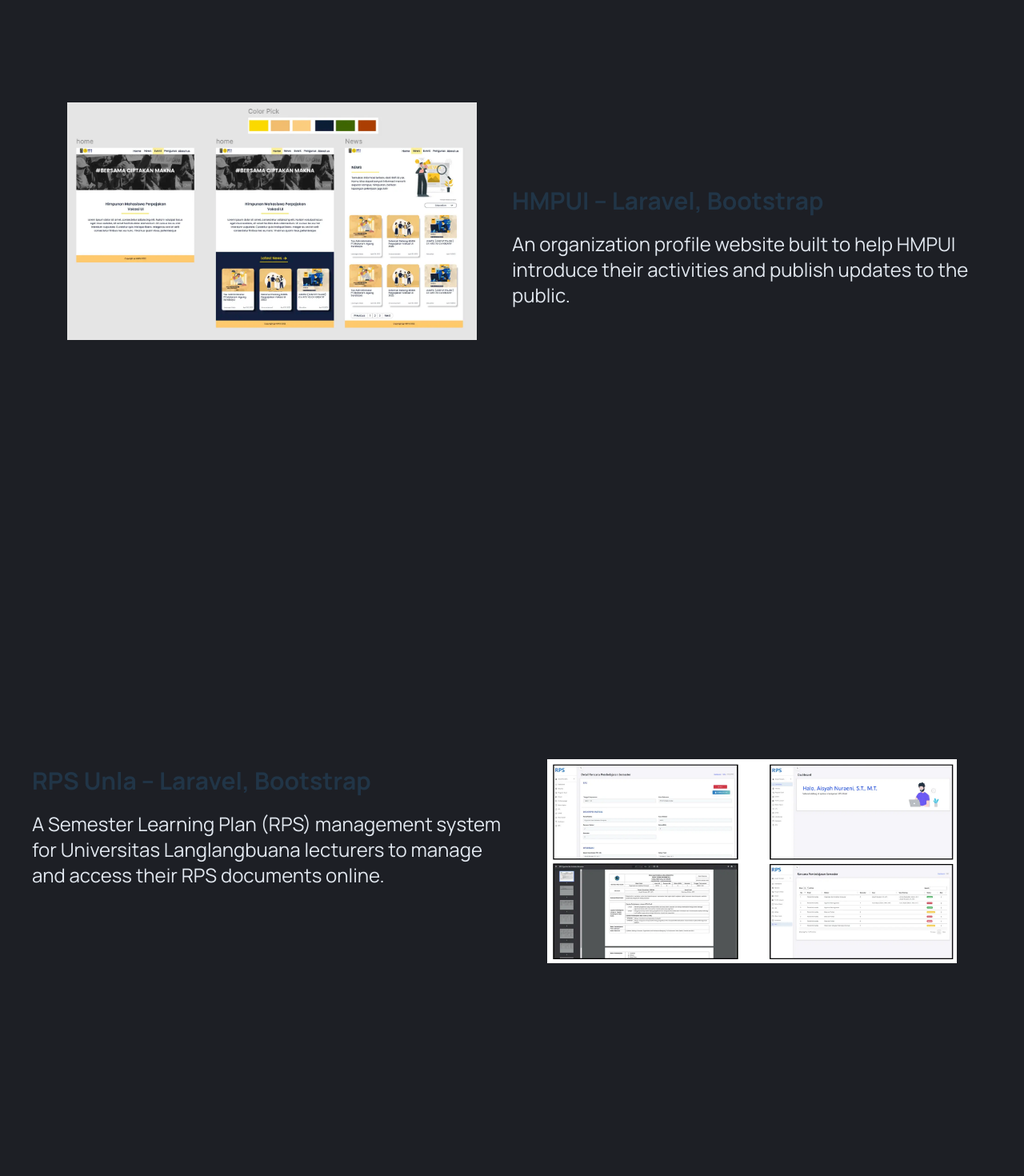
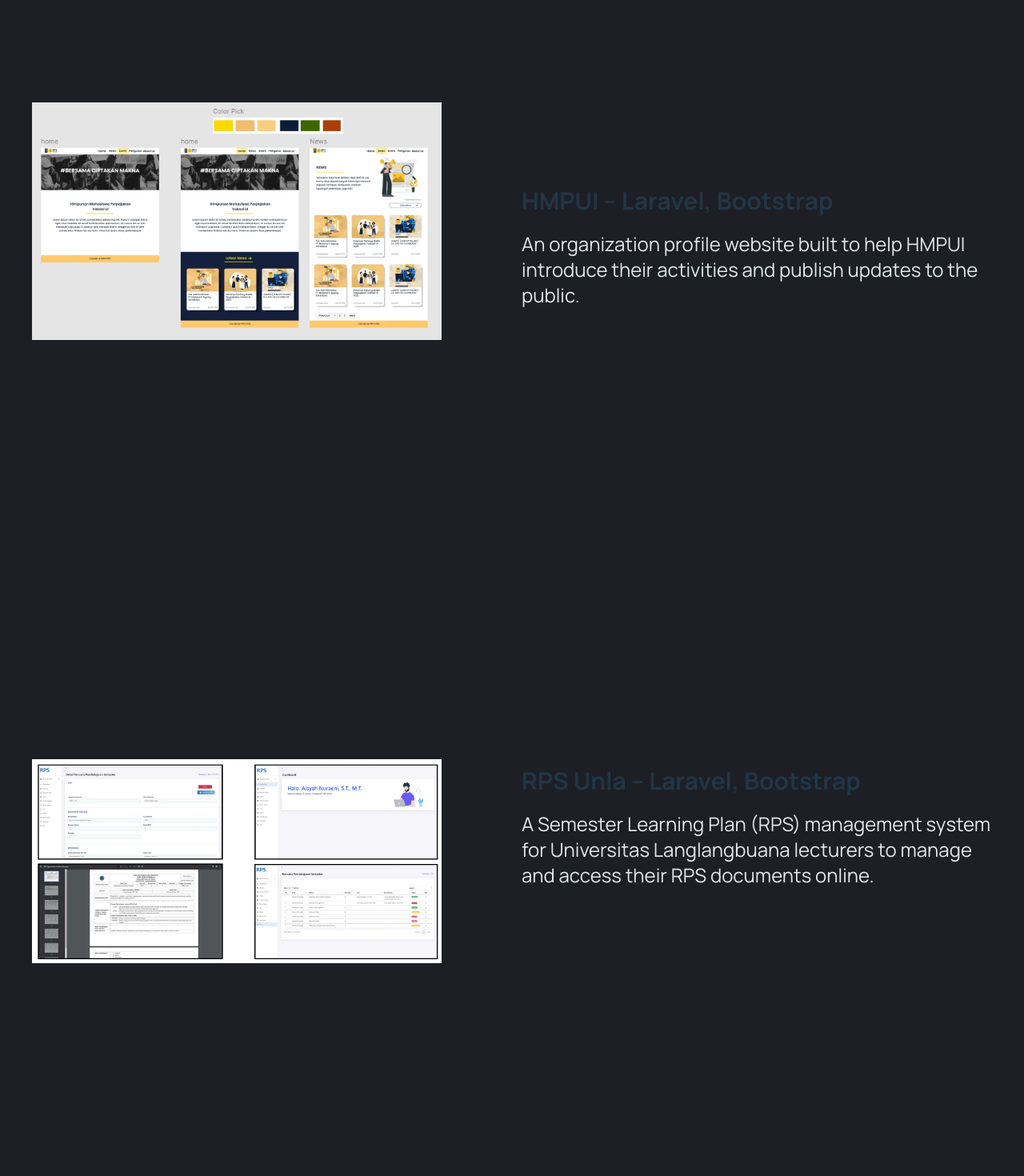
Before and after one commit to SulthonAuliya/sulthonaul, a React (Vite) app: page / in a window 1280 px wide. Shown: the part 1100-2570 px from the top of the page at 80% size. Built offline with nearby package versions, Linux system fonts and the light colour scheme.

Commit message:
fix : fixed layouting and spacing between items

```diff
--- a/src/sections/Hero.tsx
+++ b/src/sections/Hero.tsx
@@ -41,8 +41,8 @@
     return(
         <div className="relative min-h-screen">
 
-            <div className="absolute inset-0 z-0 ">
-                <div className="relative overflow-hidden flex md:flex-wrap items-center md:items-start justify-center gap-12 px-6">
+            <div className="absolute inset-0 z-0 flex items-center justify-center ">
+                <div className="relative overflow-hidden flex md:flex-wrap items-center md:items-start md:ml-30 justify-center gap-12 px-6">
 
                     <Magnetic>
                     <motion.img
--- a/src/sections/Portfolio.tsx
+++ b/src/sections/Portfolio.tsx
@@ -16,8 +16,11 @@
   src: string
   title: string
   desc: string
+  order1: number
+  order2: number
 }
-function Image({ src, title, desc }: ImageProps) {
+
+function Image({ src, title, desc, order1, order2 }: ImageProps) {
   const ref = useRef<HTMLDivElement | null>(null)
 
   const { scrollYProgress } = useScroll({
@@ -27,79 +30,47 @@
 
   const y = useParallax(scrollYProgress, 200)
 
+
   return (
     <section
     ref={ref}
-      className="img-container snap-start h-screen grid grid-cols-1 md:grid-cols-2 place-items-center px-10"
+    className="
+        img-container snap-start
+        min-h-screen
+        px-10
+        flex flex-col
+        gap-6
+        md:grid md:grid-cols-2
+        md:items-center
+        justify-center
+    "
     >
     <motion.img
         initial={{ opacity: 0 }}
         whileInView={{ opacity: 1 }}
-        transition={{
-            duration: 0.7,
-        }}
+        transition={{ duration: 0.7 }}
         src={src}
         alt={title}
-        className="w-full max-w-lg"
+        className={`w-full max-w-lg order-1 md:order-${order1}`}
     />
-        <div className='grid grid-cols-1 -mt-60 md:mt-0'>
-            <motion.h2
-                style={{ y }}
-                className="text-2xl md:text-3xl font-bold text-center md:text-left"
-            >
-                {title}
-            </motion.h2>
-            <motion.h3
-                style={{y}}
-                className='text-xl md:text-2xl text-center md:text-left mt-5 text-slate-200'
-            >
-                {desc}
-            </motion.h3>
-        </div>
-    </section>
-  )
-}
 
-function ImageRight({ src, title, desc }: ImageProps) {
-  const ref = useRef<HTMLDivElement | null>(null)
-
-  const { scrollYProgress } = useScroll({
-    target: ref,
-    offset: ["start end", "end start"],
-  })
-
-  const y = useParallax(scrollYProgress, 200)
-
-  return (
-    <section
-      ref={ref}
-      className="img-container snap-start h-screen grid grid-cols-1 md:grid-cols-2 place-items-center px-10"
-    >
-        <div className='grid grid-cols-1 -mt-60 md:mt-0 order-2 md:order-1'>
-            <motion.h2
-                style={{ y }}
-                className="text-2xl md:text-3xl font-bold text-center md:text-left"
-            >
-                {title}
-            </motion.h2>
-            <motion.h3
-                style={{y}}
-                className='text-xl md:text-2xl text-center md:text-left mt-5 text-slate-200'
-            >
-                {desc}
-            </motion.h3>
-        </div>
-        <motion.img
+    <motion.div
         initial={{ opacity: 0 }}
         whileInView={{ opacity: 1 }}
-            transition={{
-                duration: 0.7,
-            }}
-            src={src}
-            alt={title}
-            className="w-full max-w-lg order-1 md:order-2"
-        />
+        transition={{ duration: 0.7 }}
+        style={{ y: window.innerWidth < 768 ? 0 : y }}
+        className={`order-2 md:order-${order2}`}
+    >
+        <h2 className="text-2xl md:text-3xl font-bold text-center md:text-left">
+        {title}
+        </h2>
+        <h3 className="text-xl md:text-2xl text-center md:text-left mt-5 text-slate-200">
+        {desc}
+        </h3>
+    </motion.div>
     </section>
+
+
   )
 }
 
@@ -113,18 +84,24 @@
                 src={hmpui}
                 title="HMPUI – Laravel, Bootstrap"
                 desc="An organization profile website built to help HMPUI introduce their activities and publish updates to the public."
+                order1={1}
+                order2={2}
             />
 
-            <ImageRight
+            <Image
                 src={rps}
                 title="RPS Unla – Laravel, Bootstrap"
                 desc="A Semester Learning Plan (RPS) management system for Universitas Langlangbuana lecturers to manage and access their RPS documents online."
+                order1={2}
+                order2={1}
             />
 
             <Image
                 src={integrasi}
                 title="Ayo Integrasi – Laravel, Bootstrap, Vue"
                 desc="An internal application for managing end-to-end business operations at PT Rahadhyan Integrasi Nusantara (RIN), covering project management, finance, journaling, payslips, time tracking, and payroll."
+                order1={1}
+                order2={2}
             />
 
         </div>
```
Lines whose indentation alone changed are shown as unchanged.
